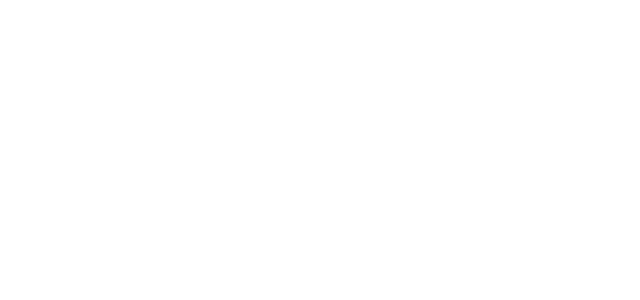
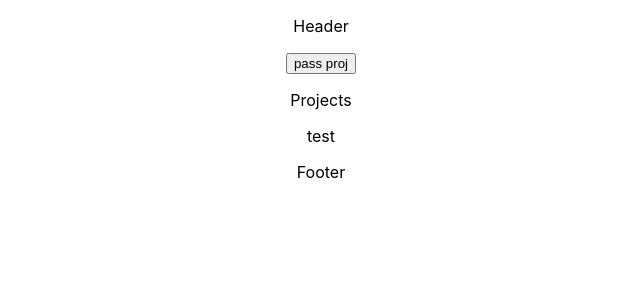
Before and after one commit to rainydaysgameplays/Personal-Projects-Front-End, a React (Create React App) app: page /Projects in a window 1280 px wide. Before the commit this address had no page. Shown: the top 300 px of the page, without its empty margins (319-959 px from the left). Built offline with nearby package versions, Linux system fonts and the light colour scheme.

Commit message:
state is updating

```diff
--- a/src/App.js
+++ b/src/App.js
@@ -1,7 +1,9 @@
 import './App.css';
 import React, { useState }  from "react"
 import { Route, Routes } from 'react-router-dom'
-import Home from '/Components/Portfolio/Home.jsx'
+import Home from './Components/Portfolio/Home';
+import Projects from './Components/Portfolio/Projects';
+import Resume from './Components/Portfolio/Resume';
 
 
 export default function App() {
@@ -9,6 +11,8 @@ export default function App() {
     <div className="App">
       <Routes>
         <Route path='/' element={<Home />} />
+        <Route path='/Projects' element={<Projects />} />
+        <Route path='/Resume' element={<Resume />} />
       </Routes>
 
     </div>
--- a/src/Components/Portfolio/Footer.jsx
+++ b/src/Components/Portfolio/Footer.jsx
@@ -1,6 +1,6 @@
 import React from 'react';
 
-export default function Footer(props) {
+export default function Footer() {
     return (
         <div>
             <p>Footer</p>
--- a/src/Components/Portfolio/Header.jsx
+++ b/src/Components/Portfolio/Header.jsx
@@ -1,9 +1,17 @@
 import React from 'react';
 
-export default function Header(props) {
+export default function Header({ setProjectState }) {
+
+    function clicky(){
+        if(setProjectState !== undefined){
+            setProjectState("Finally it runs")
+        }
+
+    }
     return (
         <div>
             <p>Header</p>
+            <button onClick={clicky}>pass proj</button>
         </div>
     );
 }
--- a/src/Components/Portfolio/Home.jsx
+++ b/src/Components/Portfolio/Home.jsx
@@ -2,7 +2,7 @@ import React from 'react';
 import Footer from './Footer';
 import Header from './Header';
 
-export default function Home(props) {
+export default function Home() {
     return (
         <div>
             <Header />
--- a/src/Components/Portfolio/Projects.jsx
+++ b/src/Components/Portfolio/Projects.jsx
@@ -1,12 +1,19 @@
-import React from 'react';
+import React, { useState, useEffect }  from 'react';
 import Footer from './Footer';
 import Header from './Header';
 
-export default function Projects(props) {
+export default function Projects() {
+    const [projectState, setProjectState] = useState([])
+
+    useEffect(() => {
+        setProjectState("test")
+    },[setProjectState])
+
     return (
         <div>
-            <Header />
-                <p>Home</p>
+            <Header setProjectState={setProjectState}/>
+                <p>Projects</p>
+                <p>{projectState}</p>
             <Footer />
         </div>
     );
--- a/src/Components/Portfolio/Resume.jsx
+++ b/src/Components/Portfolio/Resume.jsx
@@ -2,11 +2,11 @@ import React from 'react';
 import Footer from './Footer';
 import Header from './Header';
 
-export default function Resume(props) {
+export default function Resume() {
     return (
         <div>
             <Header />
-                <p>Home</p>
+                <p>Resume</p>
             <Footer />
         </div>
     );
```
